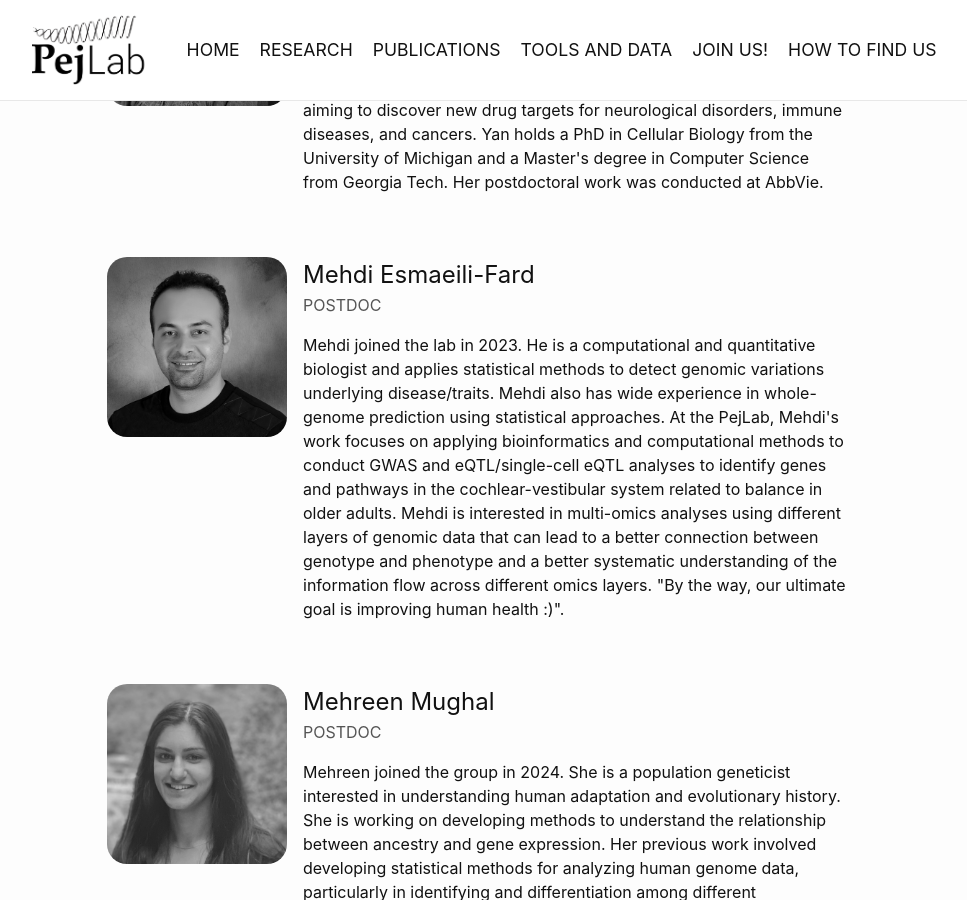
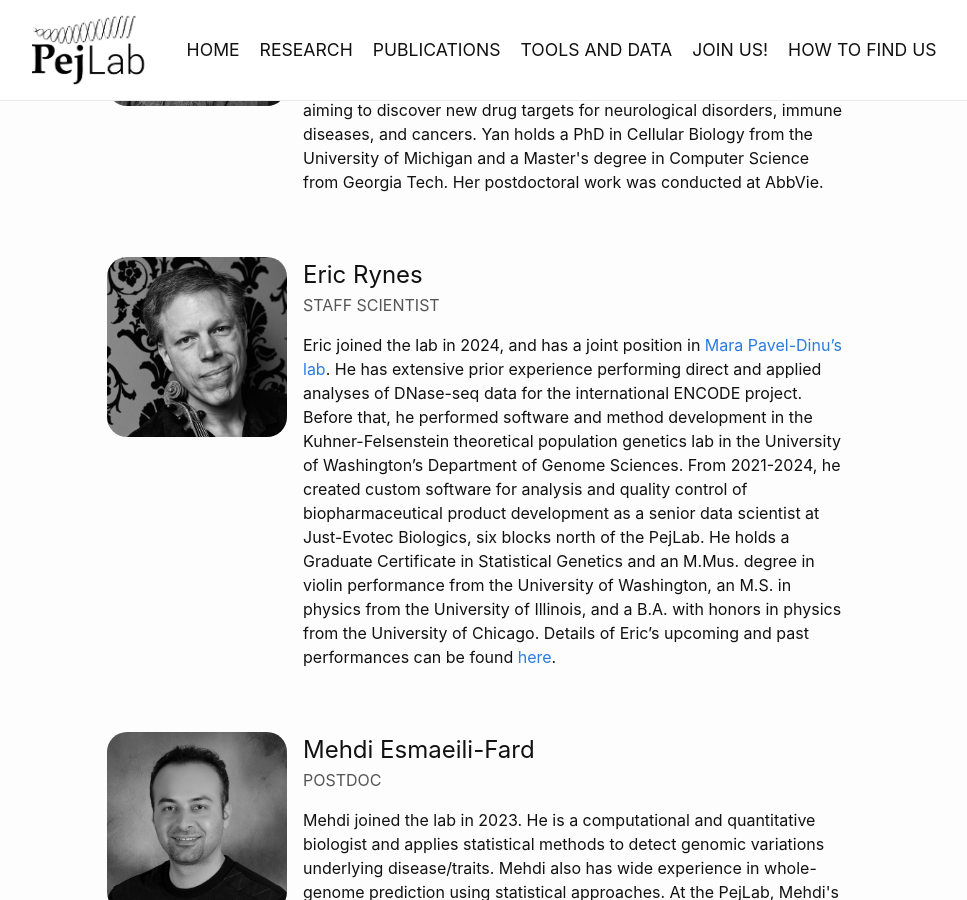
Before and after one commit to PejLab/pejlab.github.io, a Jekyll site: the page built from index.md, in a window 1280 px wide and 900 px high, scrolled down 2322 px. Shown: the whole window, without its empty margins (163-1130 px from the left). Built offline with Jekyll 4.4.1, drawn with Linux system fonts in a browser that asks for light colours.

Commit message:
Add lab member

```diff
--- a/_data/members.yml
+++ b/_data/members.yml
@@ -58,6 +58,26 @@
     cancers. Yan holds a PhD in Cellular Biology from the University of Michigan
     and a Master's degree in Computer Science from Georgia Tech. Her
     postdoctoral work was conducted at AbbVie.
+
+- name: Eric Rynes
+  title: Staff Scientist
+  image: Eric_Rynes_gray.jpg
+  bio: >-
+    Eric joined the lab in 2024, and has a joint position in
+    <a href="https://pavel-dinulab.com/" target="_blank">Mara Pavel-Dinu&rsquo;s
+    lab</a>. He has extensive prior experience performing direct and applied
+    analyses of DNase-seq data for the international ENCODE project. Before
+    that, he performed software and method development in the Kuhner-Felsenstein
+    theoretical population genetics lab in the University of Washington&rsquo;s
+    Department of Genome Sciences. From 2021-2024, he created custom software
+    for analysis and quality control of biopharmaceutical product development as
+    a senior data scientist at Just-Evotec Biologics, six blocks north of the
+    PejLab. He holds a Graduate Certificate in Statistical Genetics and an
+    M.Mus. degree in violin performance from the University of Washington, an
+    M.S. in physics from the University of Illinois, and a B.A. with honors in
+    physics from the University of Chicago. Details of Eric&rsquo;s upcoming and
+    past performances can be found
+    <a href="http://ericrynes.com/performances.html" target="_blank">here</a>.
 
 - name: Mehdi Esmaeili-Fard
   title: Postdoc
```
Also changed, not shown: assets/images/people/Eric_Rynes_gray.jpg (added).
